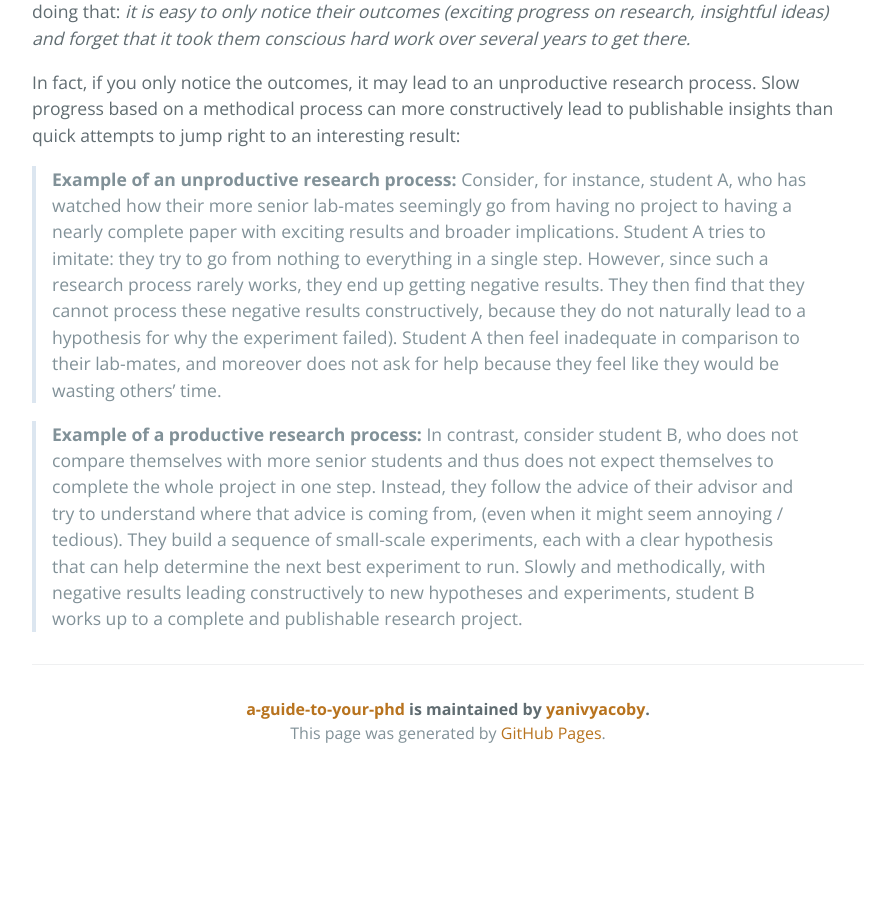
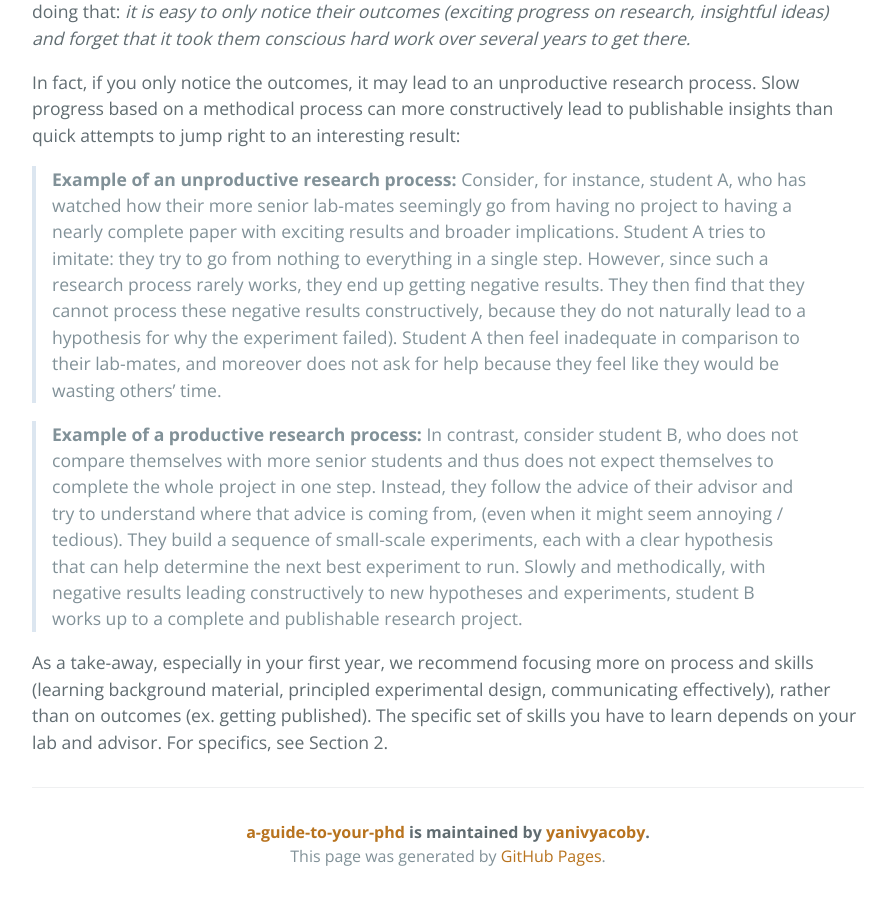
Before and after one commit to yanivyacoby/a-guide-to-your-phd, a Jekyll site: the page built from guide.md, in a window 1280 px wide and 900 px high, scrolled down 2469 px. Shown: the whole window, without its empty margins (192-1077 px from the left). Built offline with Jekyll 4.4.1, drawn with Linux system fonts in a browser that asks for light colours; before the commit the page ends 3246 px from its top, so only the background shows below that; some of the changed text lies outside the part shown.

Commit message:
Update guide.md

```diff
--- a/guide.md
+++ b/guide.md
@@ -95,3 +95,9 @@ They build a sequence of small-scale experiments,
 each with a clear hypothesis that can help determine the next best experiment to run.
 Slowly and methodically, with negative results leading constructively to new hypotheses and experiments,
 student B works up to a complete and publishable research project.
+
+As a take-away, especially in your first year,
+we recommend focusing more on process and skills
+(learning background material, principled experimental design, communicating effectively),
+rather than on outcomes (ex. getting published).
+The specific set of skills you have to learn depends on your lab and advisor. For specifics, see Section 2.
```
Also changed, not shown: other parts of guide.md (+1 -1 lines).
